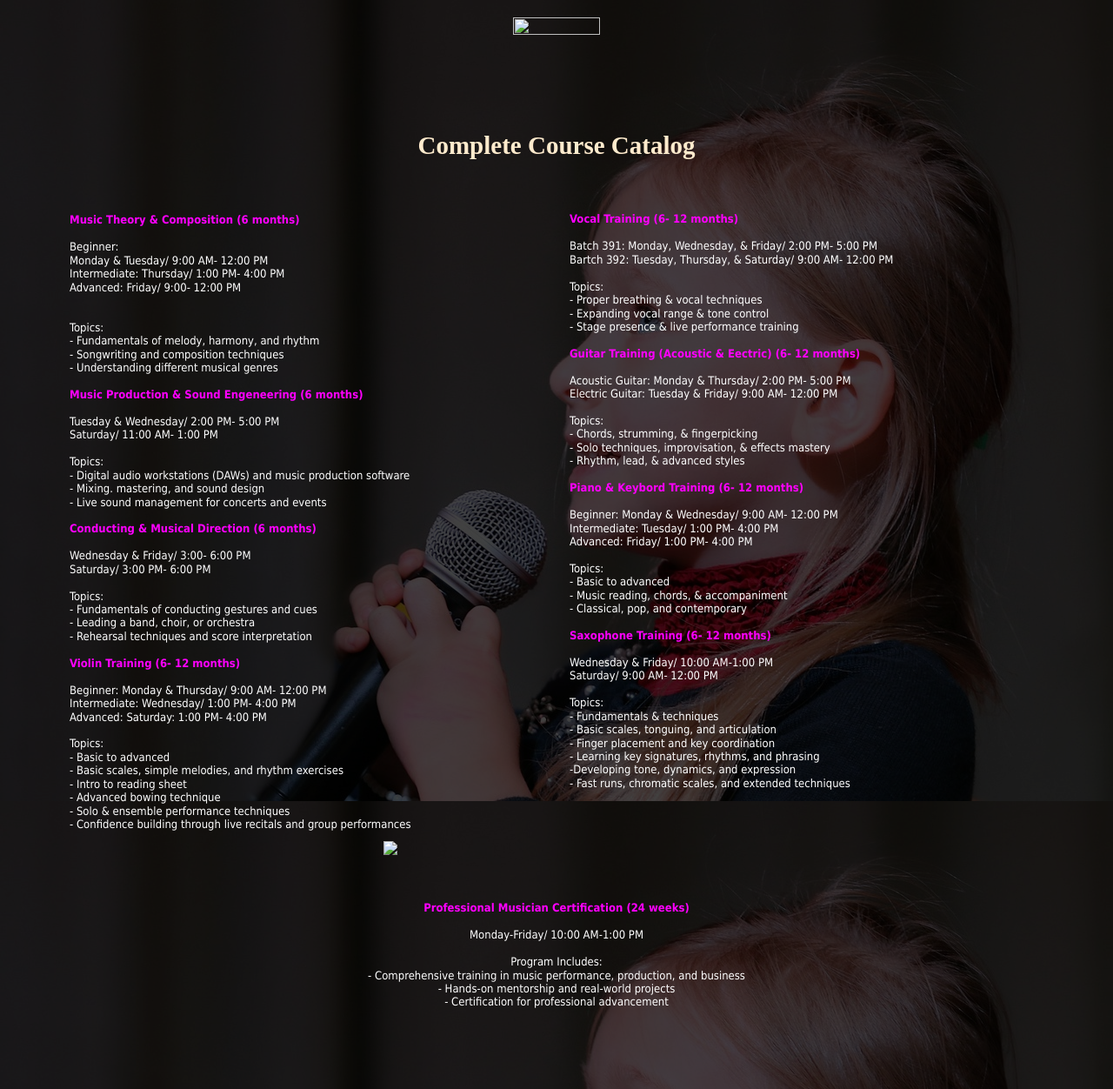
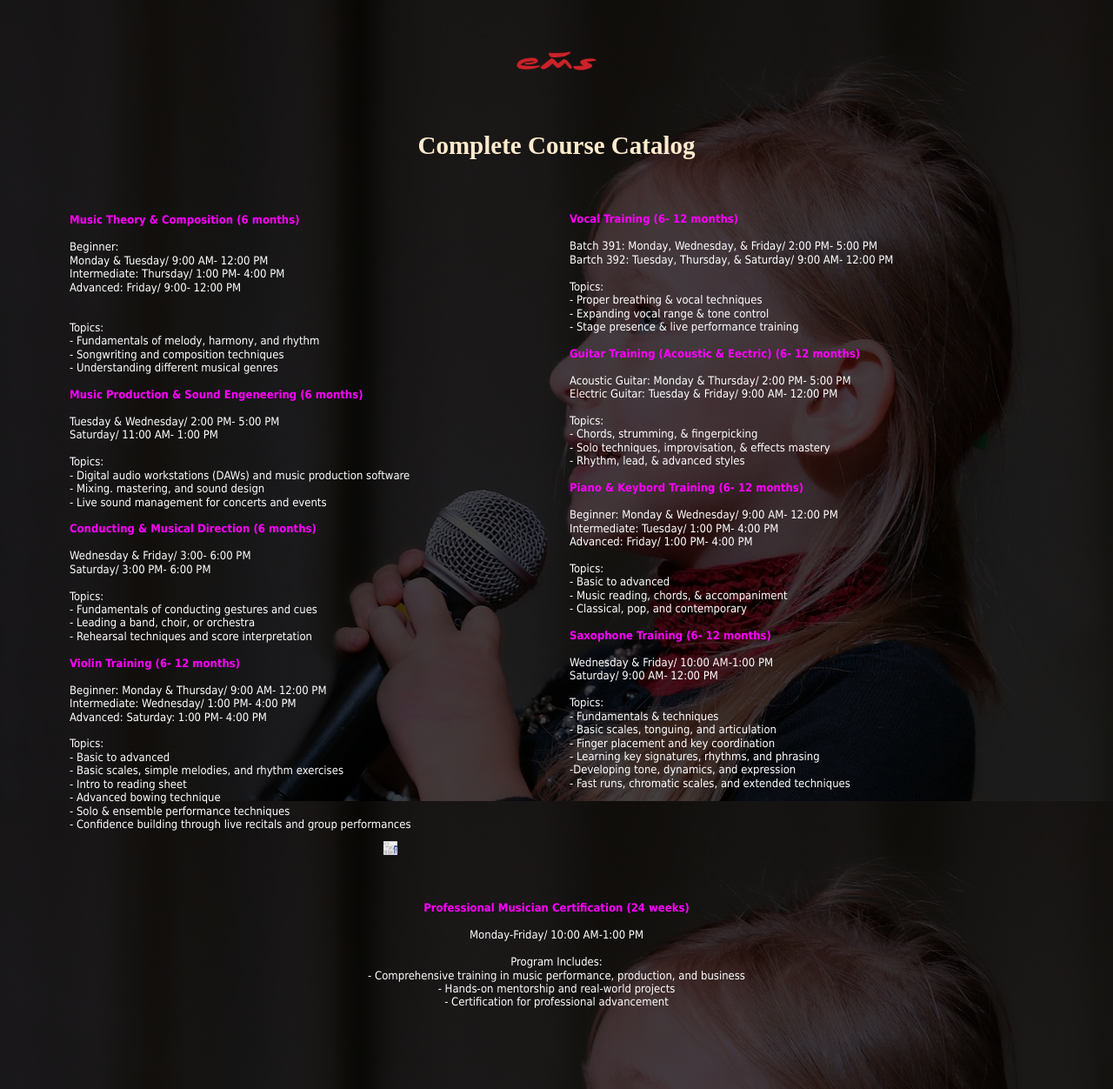
Before and after one commit to ems-projectlang/Finals-Project-Web-Development, a plain HTML site: page Complete-Course-Catalog.html in a window 1280 px wide. Shown: the top 1252 px of the page at 87% size. Drawn offline with Linux system fonts and the light colour scheme; files whose address does not match are found by name.

Commit message:
Update Complete-Course-Catalog.html

```diff
--- a/Complete-Course-Catalog.html
+++ b/Complete-Course-Catalog.html
@@ -22,13 +22,13 @@ $(document).ready(function()
 </script>
 </head>
 <body>
-<a href="https://www.wysiwygwebbuilder.com" target="_blank"><img src="images/builtwithwwb17.png" alt="WYSIWYG Web Builder" style="position:absolute;left:441px;top:967px;margin: 0;border-width:0;z-index:250" width="16" height="16"></a>
+<a href="https://www.wysiwygwebbuilder.com" target="_blank"><img src="builtwithwwb17.png" alt="WYSIWYG Web Builder" style="position:absolute;left:441px;top:967px;margin: 0;border-width:0;z-index:250" width="16" height="16"></a>
 <div id="wb_LayoutGrid1">
 <div id="LayoutGrid1-overlay"></div>
 <div id="LayoutGrid1">
 <div class="col-1">
 <div id="wb_Image1" style="display:inline-block;width:100%;height:auto;z-index:3;">
-<img src="images/ems-logo-png-transparent.png" loading="lazy" id="Image1" alt="" width="1170" height="1170">
+<img src="ems-logo-png-transparent.png" loading="lazy" id="Image1" alt="" width="1170" height="1170">
 </div>
 <div id="wb_LayoutGrid2">
 <div id="LayoutGrid2">
```
